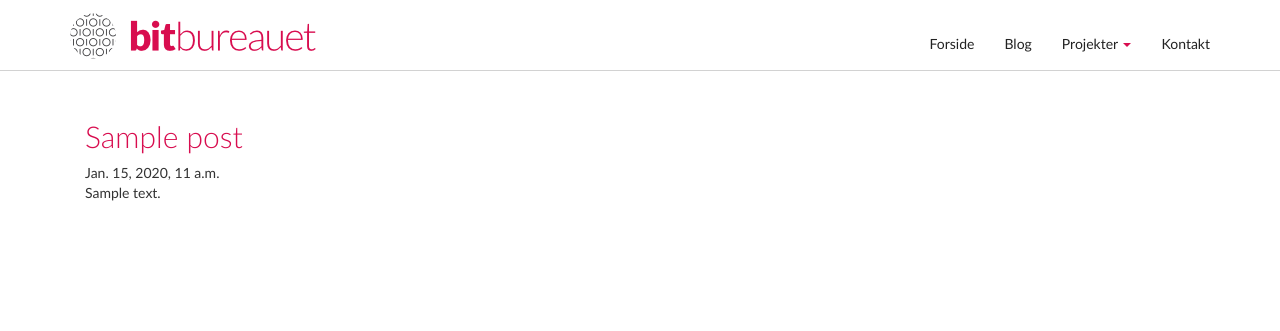
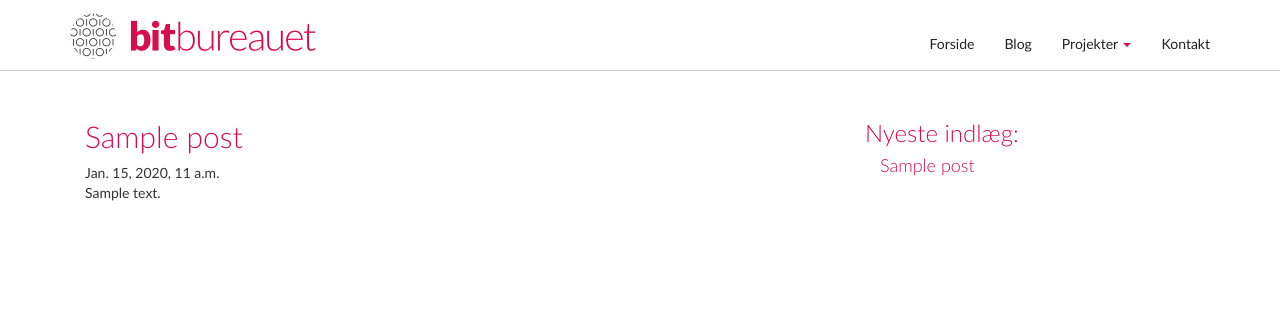
Before and after one commit to bitbureauet/bitbureauet.dk, a Django app: a page that uses blog/templates/blog/post_detail.html in a window 1280 px wide. Shown: the top 331 px of the page. Run offline with Django 3.2, Linux system fonts and the light colour scheme; tables that the repository leaves empty hold one stand-in row (values such as "Sample post"); some libraries are stand-ins or nearby versions.

Commit message:
Little work on blog list and detail

```diff
--- a/blog/templates/blog/post_detail.html
+++ b/blog/templates/blog/post_detail.html
@@ -2,6 +2,10 @@
 
 {% block content %}
     <div class="container">
+      <div class="row">
+
+        <div class="col-md-8">
+
           <h2>{{ post.title }}</h2>
 
           <div>
@@ -13,5 +17,22 @@
           {% if user.is_authenticated %}
               <a class="btn btn-default" href="{% url 'console:post-update' post.slug %}">Edit</a>
           {% endif %}
+
+        </div>
+
+        <div class="col-md-4">
+          <h3>Nyeste indlæg:</h3>
+          <ul class="list-unstyled">
+          {% for post in latest_posts %}
+            <li style="margin-left: 15px">
+              <a href="{% url 'blog:post-detail' post.slug %}">
+                <h4>{{ post }}</h4>
+              </a>
+            </li>
+          {% endfor %}
+          </ul>
+        </div>
+
+      </div>
     </div>
 {% endblock %}
--- a/blog/views.py
+++ b/blog/views.py
@@ -14,3 +14,8 @@ class PostList(ListView):
 class PostDetail(DetailView):
     model = models.Post
     template_name = 'blog/post_detail.html'
+
+    def get_context_data(self, **kwargs):
+        context = super().get_context_data(**kwargs)
+        context['latest_posts'] = models.Post.objects.all()[:5]
+        return context
```
Also changed, not shown: blog/templates/blog/post_list.html (+24 -0 lines). Lines whose indentation alone changed are shown as unchanged.
